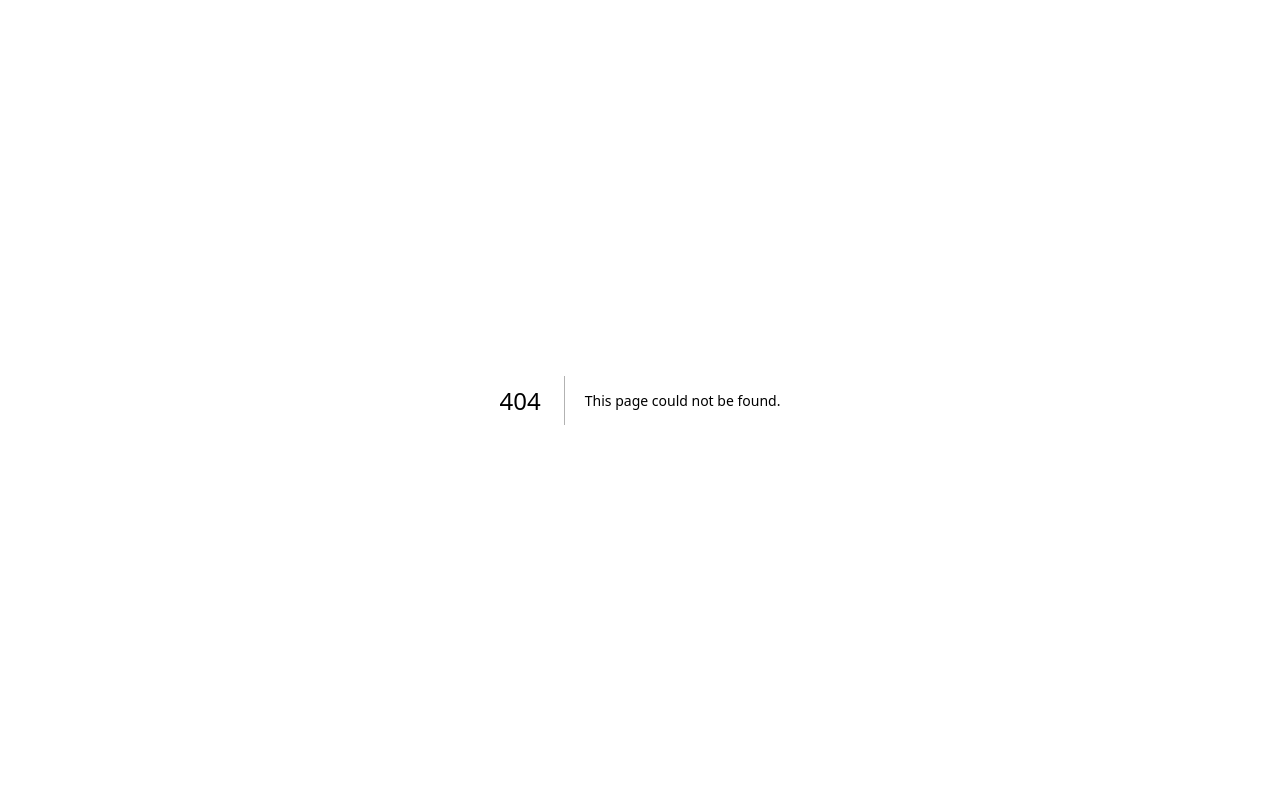
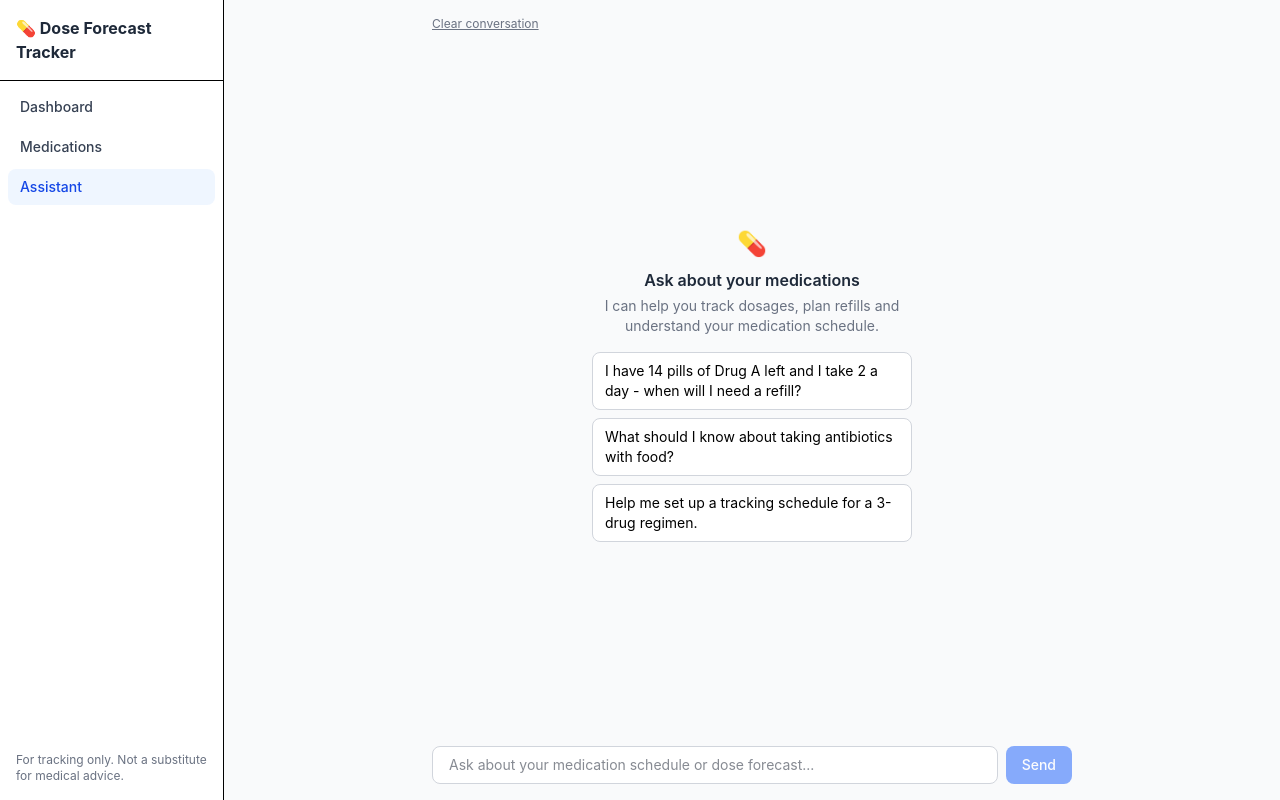
Before and after one commit to TehreemFarooq-cs/dose-forecast-tracker, a Next.js app: page /assistant in a window 1280 px wide. Before the commit this address had no page. Built offline with nearby package versions, Linux system fonts and the light colour scheme.

Commit message:
feat: add navigation shell with separate dashboard, medications and assistant pages

```diff
--- /dev/null
+++ b/app/assistant/page.tsx
@@ -0,0 +1,10 @@
+import ChatInterface from '@/components/ChatInterface';
+
+export default function AssistantPage() {
+  return (
+    <div className="h-full">
+      <h1 className="sr-only">Assistant</h1>
+      <ChatInterface />
+    </div>
+  );
+}
--- a/app/error.tsx
+++ b/app/error.tsx
@@ -14,7 +14,7 @@ export default function Error({
   }, [error]);
 
   return (
-    <div className="flex flex-col items-center justify-center h-dvh gap-4 p-6 text-center bg-gray-50">
+    <div className="flex flex-col items-center justify-center h-full gap-4 p-6 text-center bg-gray-50">
       <h2 className="text-lg font-bold text-gray-800">Something went wrong</h2>
       <p className="text-sm text-gray-600 max-w-sm">
         The Dose Forecast Assistant ran into an unexpected problem. Your conversation
--- a/app/layout.tsx
+++ b/app/layout.tsx
@@ -1,5 +1,6 @@
 import './globals.css';
 import type { Metadata } from 'next';
+import AppFrame from '@/components/AppFrame';
 
 export const metadata: Metadata = {
   title: 'Dose Forecast Tracker',
@@ -13,7 +14,9 @@ export default function RootLayout({
 }) {
   return (
     <html lang="en">
-      <body className="h-dvh bg-gray-50 antialiased">{children}</body>
+      <body className="h-dvh bg-gray-50 antialiased">
+        <AppFrame>{children}</AppFrame>
+      </body>
     </html>
   );
 }
--- /dev/null
+++ b/app/medications/page.tsx
@@ -0,0 +1,21 @@
+'use client';
+
+import MedicationDashboard from '@/components/MedicationDashboard';
+import { useMedications } from '@/lib/use-medications';
+
+export default function MedicationsPage() {
+  const { medications, hasLoaded, add, update, remove } = useMedications();
+
+  return (
+    <div className="h-full overflow-y-auto">
+      <h1 className="sr-only">Medications</h1>
+      <MedicationDashboard
+        medications={medications}
+        hasLoaded={hasLoaded}
+        onAdd={add}
+        onUpdate={update}
+        onRemove={remove}
+      />
+    </div>
+  );
+}
--- /dev/null
+++ b/components/AppFrame.tsx
@@ -0,0 +1,77 @@
+'use client';
+
+import Link from 'next/link';
+import { usePathname } from 'next/navigation';
+
+const NAV = [
+  { href: '/', label: 'Dashboard' },
+  { href: '/medications', label: 'Medications' },
+  { href: '/assistant', label: 'Assistant' },
+];
+
+export default function AppFrame({ children }: { children: React.ReactNode }) {
+  const pathname = usePathname();
+  const isActive = (href: string) => (href === '/' ? pathname === '/' : pathname.startsWith(href));
+
+  return (
+    <div className="h-dvh flex flex-col md:flex-row bg-gray-50">
+      <a
+        href="#main"
+        className="sr-only focus:not-sr-only focus:absolute focus:z-50 focus:m-2 focus:rounded-lg focus:bg-white focus:px-3 focus:py-2 focus:text-sm focus:text-blue-700"
+      >
+        Skip to main content
+      </a>
+
+      {/* Desktop sidebar */}
+      <aside className="hidden md:flex md:w-56 md:shrink-0 md:flex-col border-r bg-white">
+        <div className="p-4 border-b">
+          <p className="font-bold text-gray-800">💊 Dose Forecast Tracker</p>
+        </div>
+        <nav aria-label="Main" className="p-2 space-y-1">
+          {NAV.map(({ href, label }) => (
+            <Link
+              key={href}
+              href={href}
+              aria-current={isActive(href) ? 'page' : undefined}
+              className={`block rounded-lg px-3 py-2 text-sm font-medium ${
+                isActive(href) ? 'bg-blue-50 text-blue-700' : 'text-gray-700 hover:bg-gray-100'
+              }`}
+            >
+              {label}
+            </Link>
+          ))}
+        </nav>
+        <p className="mt-auto p-4 text-xs text-gray-500">
+          For tracking only. Not a substitute for medical advice.
+        </p>
+      </aside>
+
+      {/* Mobile title bar */}
+      <div className="md:hidden border-b bg-white px-4 py-3">
+        <p className="font-bold text-gray-800">💊 Dose Forecast Tracker</p>
+      </div>
+
+      <main id="main" tabIndex={-1} className="flex-1 min-h-0 min-w-0 focus:outline-none">
+        {children}
+      </main>
+
+      {/* Mobile bottom tabs */}
+      <nav aria-label="Main" className="md:hidden flex border-t bg-white">
+        {NAV.map(({ href, label }) => (
+          <Link
+            key={href}
+            href={href}
+            aria-current={isActive(href) ? 'page' : undefined}
+            className={`flex-1 border-t-2 py-3 text-center text-xs font-medium ${
+              isActive(href)
+                ? 'border-blue-600 text-blue-700'
+                : 'border-transparent text-gray-600'
+            }`}
+          >
+            {label}
+          </Link>
+        ))}
+      </nav>
+    </div>
+  );
+}
```
Also changed, not shown: vitest.config.mts (renamed from vitest.config.ts).
